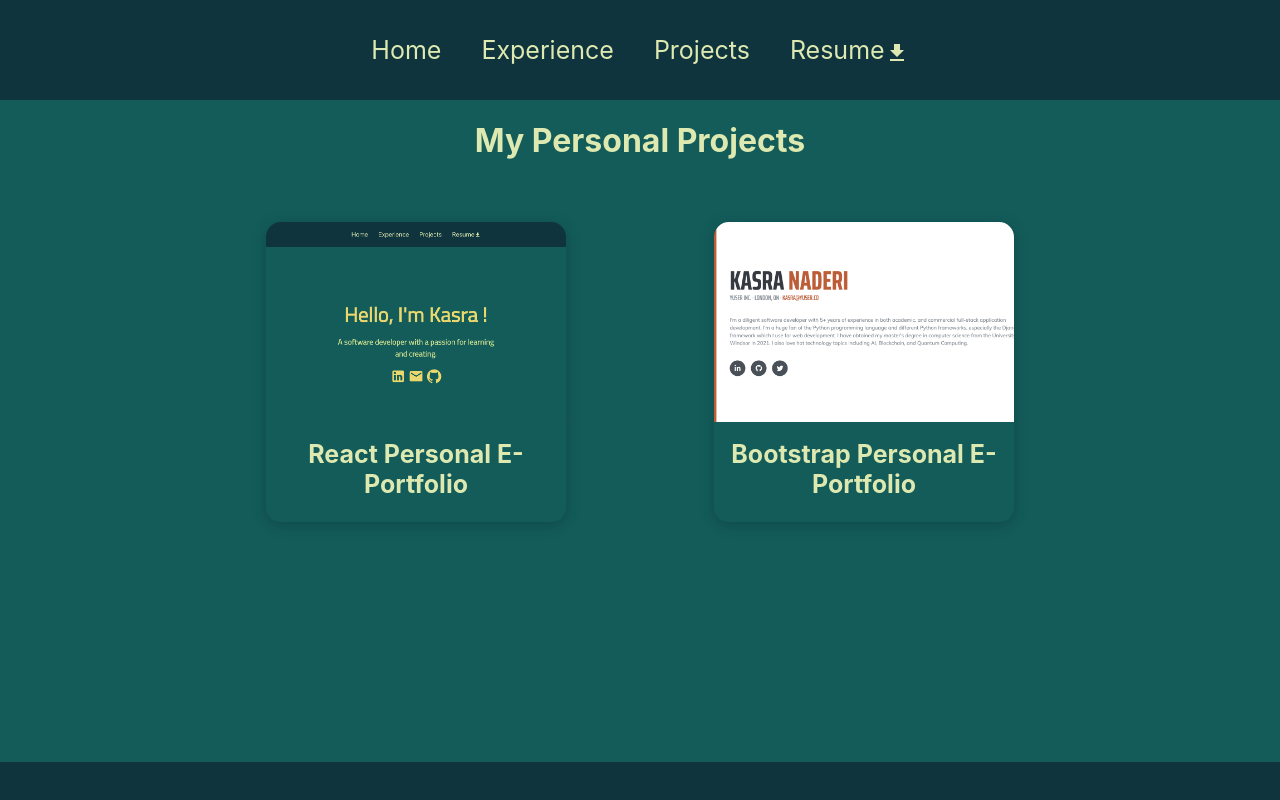
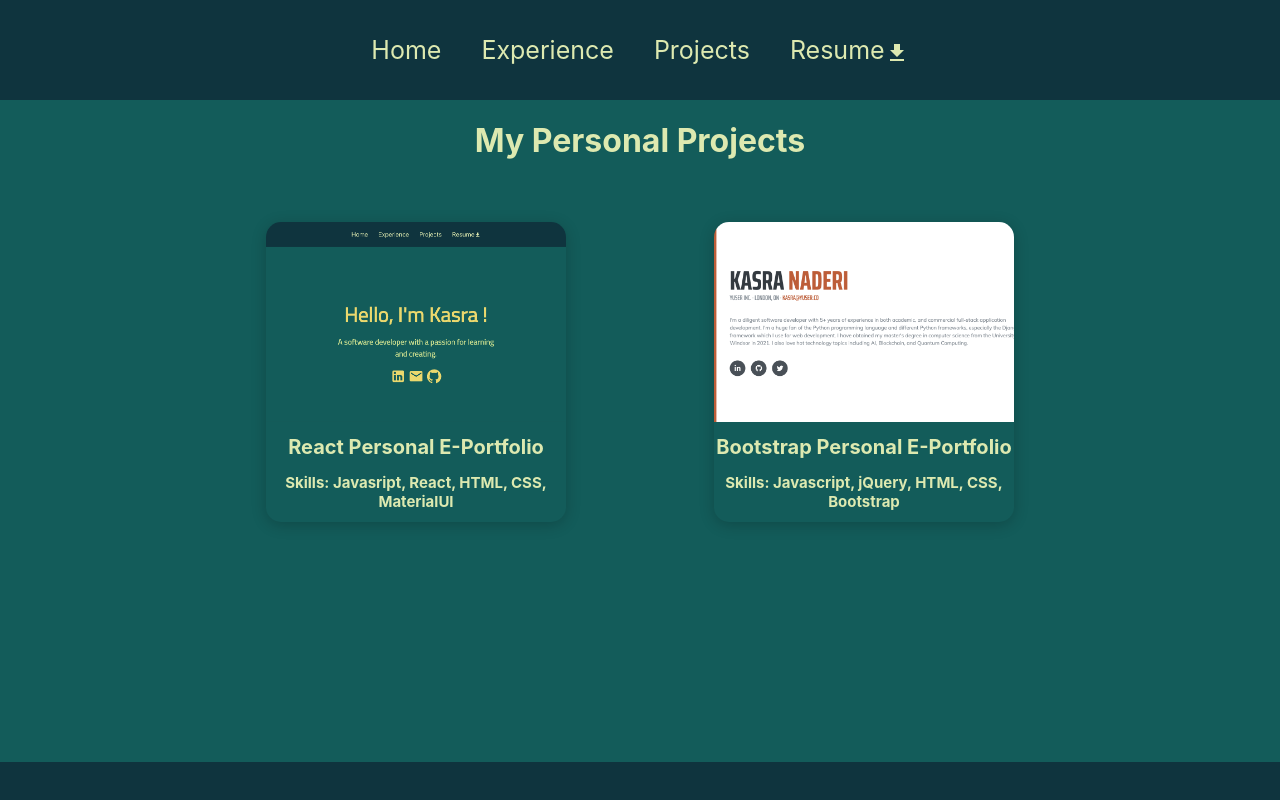
Before and after one commit to naderik/react-e-portfolio, a React (Create React App) app: page /projects in a window 1280 px wide. Shown: the top 800 px of the page. Built offline with nearby package versions, Linux system fonts and the light colour scheme.

Commit message:
add skills to projectItem

```diff
--- a/src/components/ProjectItem.js
+++ b/src/components/ProjectItem.js
@@ -1,6 +1,6 @@
 import React from "react";
 
-function ProjectItem({ image, name, id, github }) {
+function ProjectItem({ image, name, id, github, skills }) {
     const handleClick = () => {
         window.location.replace(github);
     };
@@ -13,6 +13,7 @@ function ProjectItem({ image, name, id, github }) {
         >
             <div style={{ backgroundImage: `url(${image})` }} className="bgImage" />
             <h1> {name} </h1>
+            <h2>Skills: {skills}</h2>
         </div>
     );
 }
--- a/src/data/ProjectList.js
+++ b/src/data/ProjectList.js
@@ -3,13 +3,13 @@ import Proj2 from "../assets/Proj2.png";
 
 export const ProjectList = [
   {
-    name: "React Personal E- Portfolio",
+    name: "React Personal E-Portfolio",
     image: Proj1,
     skills: "Javasript, React, HTML, CSS, MaterialUI",
     github: "https://www.github.com/naderik/react-e-portfolio",
   },
   {
-    name: "Bootstrap Personal E- Portfolio",
+    name: "Bootstrap Personal E-Portfolio",
     image: Proj2,
     skills: "Javascript, jQuery, HTML, CSS, Bootstrap",
     github: "https://www.github.com/naderik/naderik.github.io",
--- a/src/pages/Projects.js
+++ b/src/pages/Projects.js
@@ -11,7 +11,7 @@ function Projects() {
             <div className="projectList">
                 {ProjectList.map((project, idx) => {
                     return (
-                        <ProjectItem id={idx} name={project.name} image={project.image} github={project.github} />
+                        <ProjectItem id={idx} name={project.name} image={project.image} github={project.github} skills={project.skills} />
                     );
                 })}
             </div>
--- a/src/styles/Projects.css
+++ b/src/styles/Projects.css
@@ -50,7 +50,11 @@
 }
 
 .projectItem h1 {
-    font-size: 25px;
+    font-size: 20px;
+}
+
+.projectItem h2 {
+    font-size: 15px;
 }
 
 @media only screen and (max-width: 1300px) {
```
